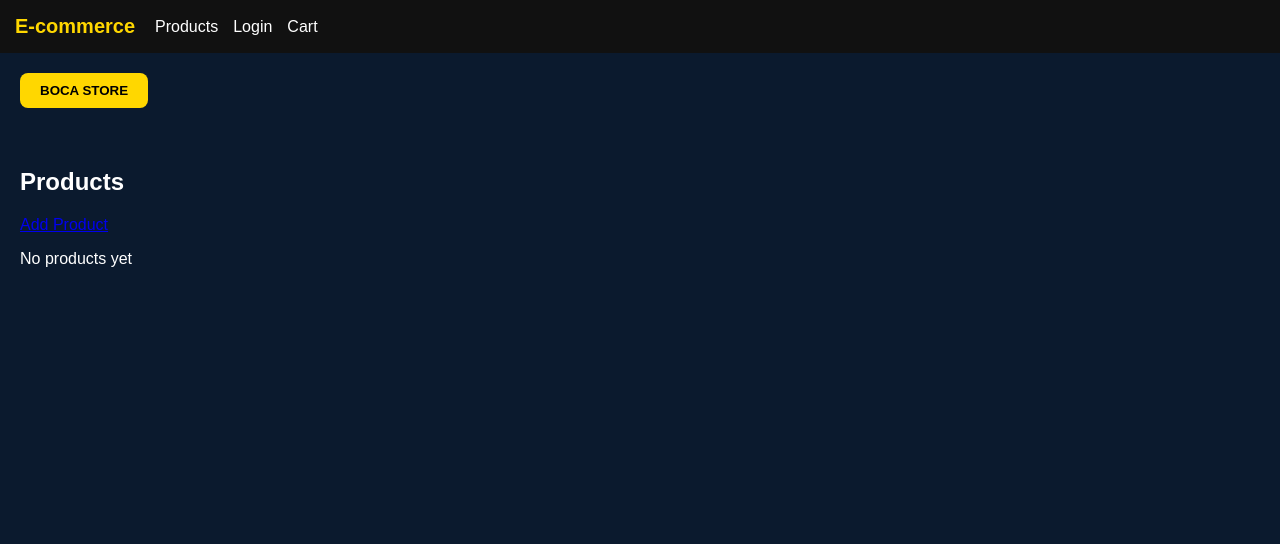
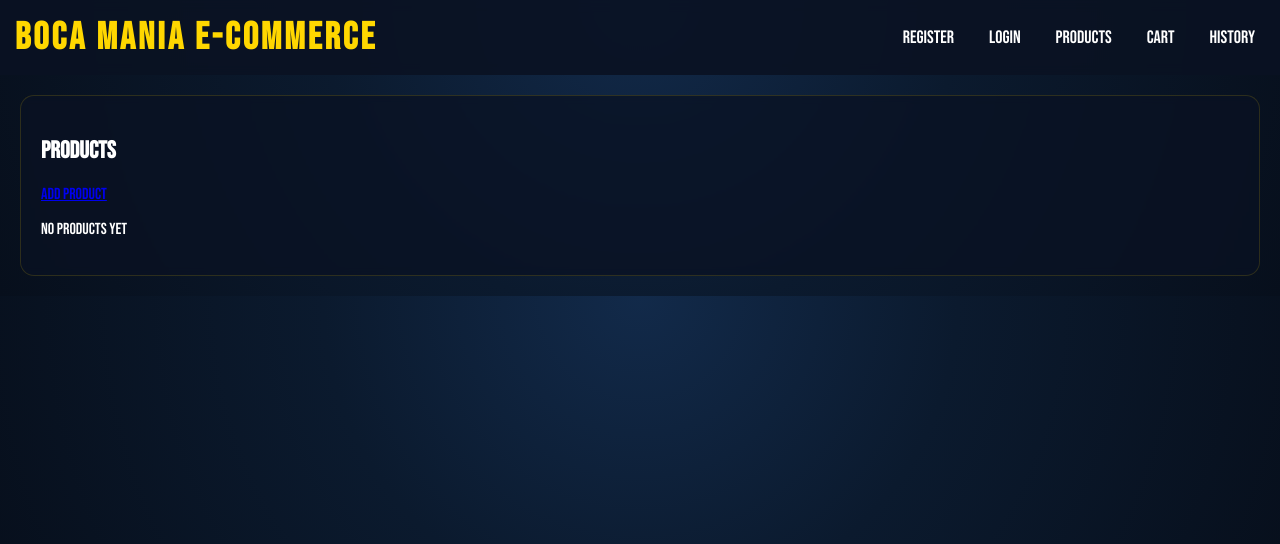
Before and after one commit to Jeremias-Silva/ecommerce_project, a Django app: page /products/ in a window 1280 px wide. Shown: the top 544 px of the page. Run offline with Django 5.2, Linux system fonts and the light colour scheme; data that the repository does not hold is empty.

Commit message:
Enhance base template: update navbar structure, improve styling, and add new links

```diff
--- a/templates/base.html
+++ b/templates/base.html
@@ -3,68 +3,92 @@
 <head>
     <title>E-commerce</title>
 
+    <!-- Boca-style typography -->
+    <link href="https://fonts.googleapis.com/css2?family=Bebas+Neue&display=swap" rel="stylesheet">
+
     <style>
         body {
             margin: 0;
-            background-color: #0b1a2e;
             color: white;
-            font-family: Arial;
+
+            background: radial-gradient(
+                circle at top,
+                #122a4a 0%,
+                #0b1a2e 45%,
+                #070f1c 100%
+            );
+
+            font-family: "Bebas Neue", "DIN Condensed", Arial, sans-serif;
         }
 
+        /* NAVBAR */
         .navbar {
             padding: 15px;
-            background: #111;
+            background: rgba(10, 18, 35, 0.9);
             display: flex;
             align-items: center;
-            gap: 20px;
+            justify-content: space-between;
+            backdrop-filter: blur(6px);
         }
 
+        /* LOGO */
         .logo {
             color: gold;
             font-weight: bold;
             text-decoration: none;
-            font-size: 20px;
+            font-size: 38px;
+            letter-spacing: 3px;
+            text-transform: uppercase;
+        }
+
+        /* NAV LINKS */
+        .nav-links {
+            display: flex;
+            gap: 15px;
+            align-items: center;
         }
 
         .nav-link {
             color: white;
             text-decoration: none;
+            font-size: 18px;
+            padding: 6px 10px;
+            transition: 0.2s;
         }
 
-        .gold-button {
-            background: gold;
-            color: black;
-            padding: 10px 20px;
-            border: none;
-            border-radius: 8px;
-            font-weight: bold;
+        .nav-link:hover {
+            color: gold;
+            transform: scale(1.05);
         }
 
+        /* CONTENT */
         .content {
             padding: 20px;
+            background: rgba(10, 18, 35, 0.75);
+            border: 1px solid rgba(255, 215, 0, 0.15);
+            border-radius: 14px;
+            margin: 20px;
+            backdrop-filter: blur(4px);
         }
     </style>
 </head>
 
 <body>
 
-    <!-- NavBar -->
-  <div class="navbar">
-    <a href="/" class="logo">E-commerce</a>
+    <!-- NAVBAR -->
+    <div class="navbar">
+        <a href="/" class="logo">BOCA MANIA E-COMMERCE</a>
 
-    <div style="display:flex; gap:15px;">
-        <a href="/products/" class="nav-link">Products</a>
-        <a href="/login/" class="nav-link">Login</a>
-        <a href="/cart/" class="nav-link">Cart</a>
-    </div>
-</div>
-
-    <!-- Global Button -->
-    <div style="padding: 20px;">
-        <button class="gold-button">BOCA STORE</button>
+        <div class="nav-links">
+            <a href="/register/" class="nav-link">Register</a>
+            <a href="/login/" class="nav-link">Login</a>
+            <a href="/products/" class="nav-link">Products</a>
+            <a href="/cart/" class="nav-link">Cart</a>
+            <a href="/history/" class="nav-link">History</a>
+        </div>
     </div>
 
-    <!-- Page content -->
+    <!-- CONTENT -->
     <div class="content">
         {% block content %}{% endblock %}
     </div>
```
